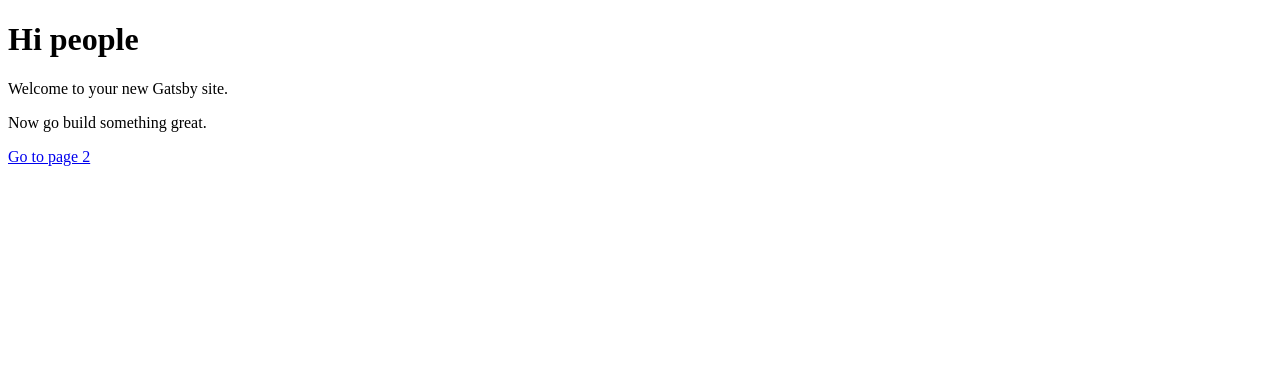
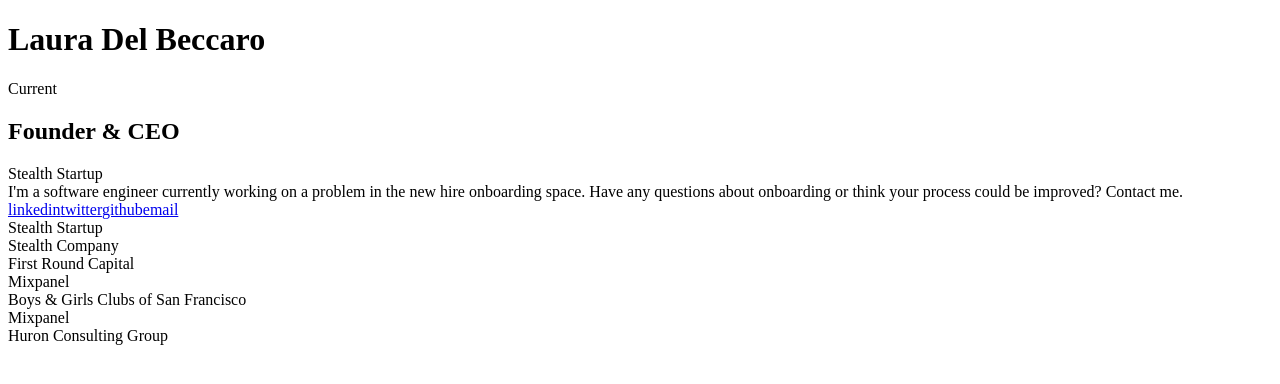
Before and after one commit to ldelbeccaro/ldb, a Gatsby site: page / in a window 1280 px wide. Built offline with nearby package versions, Linux system fonts and the light colour scheme; Gatsby itself is replaced by a stand-in of ours.

Commit message:
add initial site structure

```diff
--- a/gatsby-config.js
+++ b/gatsby-config.js
@@ -1,6 +1,18 @@
 module.exports = {
   siteMetadata: {
-    title: 'Gatsby Default Starter',
+    title: 'Laura Del Beccaro',
+    description: 'Hi! I\'m a Software Engineer currently working on a problem in the new hire onboarding/HR space. Have any questions about onboarding or think your process could be improved? Contact me.',
   },
-  plugins: ['gatsby-plugin-react-helmet'],
+  plugins: [
+    'gatsby-plugin-react-helmet',
+    'gatsby-transformer-json',
+    'gatsby-plugin-stylus',
+    {
+      resolve: `gatsby-source-filesystem`,
+      options: {
+        name: `data`,
+        path: `${__dirname}/src/data/`,
+      },
+    },
+  ],
 }
--- a/package.json
+++ b/package.json
@@ -7,6 +7,9 @@
     "gatsby": "^1.9.247",
     "gatsby-link": "^1.6.40",
     "gatsby-plugin-react-helmet": "^2.0.10",
+    "gatsby-plugin-stylus": "^1.1.21",
+    "gatsby-source-filesystem": "^1.5.39",
+    "gatsby-transformer-json": "^1.0.20",
     "react-helmet": "^5.2.0"
   },
   "keywords": [
--- a/src/components/header.js
+++ b/src/components/header.js
@@ -1,32 +1,10 @@
 import React from 'react'
 import Link from 'gatsby-link'
 
-const Header = ({ siteTitle }) => (
-  <div
-    style={{
-      background: 'rebeccapurple',
-      marginBottom: '1.45rem',
-    }}
-  >
-    <div
-      style={{
-        margin: '0 auto',
-        maxWidth: 960,
-        padding: '1.45rem 1.0875rem',
-      }}
-    >
-      <h1 style={{ margin: 0 }}>
-        <Link
-          to="/"
-          style={{
-            color: 'white',
-            textDecoration: 'none',
-          }}
-        >
-          {siteTitle}
-        </Link>
-      </h1>
-    </div>
+const Header = () => (
+  <div className='header'>
+    <div className='logo'></div>
+    <h1>Laura Del Beccaro</h1>
   </div>
 )
 
--- /dev/null
+++ b/src/components/info.js
@@ -0,0 +1,17 @@
+import React from 'react'
+import SocialLinks from '../components/social-links'
+
+const Info = ({item, social}) => (
+  <div className='info'>
+    <div className='type'>{item.type}</div>
+    <h2>{item.header}</h2>
+    <div className='subheader'>{item.subheader}</div>
+    <div className='divider'></div>
+    {item.content}
+    {social &&
+      <SocialLinks />
+    }
+  </div>
+)
+
+export default Info
--- /dev/null
+++ b/src/components/items.js
@@ -0,0 +1,26 @@
+import React from 'react'
+
+const Items = ({items, item, onClickItem, onClickClose}) => (
+  <div className='items'>
+    {item.id !== 'default' &&
+      <div className='selected-item'>
+        {item.subheader}
+        {item.logo}
+        <div className='close' onClick={onClickClose}></div>
+      </div>
+    }
+    {item.id === 'default' &&
+      items.map(item => (
+        <div
+          key={item.id}
+          className='item'
+          onClick={() => onClickItem(item.idx)}
+        >
+          {item.subheader}
+        </div>
+      ))
+    }
+  </div>
+)
+
+export default Items
--- /dev/null
+++ b/src/components/social-links.js
@@ -0,0 +1,12 @@
+import React from 'react'
+
+const SocialLinks = () => (
+  <div className='social-links'>
+    <a href="http://linkedin.com/in/lauradelbeccaro">linkedin</a>
+    <a href="http://twitter.com/ldelbeccaro">twitter</a>
+    <a href="http://github.com/ldelbeccaro">github</a>
+    <a href="mailto:laura@lauradelbeccaro.com">email</a>
+  </div>
+)
+
+export default SocialLinks
--- /dev/null
+++ b/src/data/experience.json
@@ -0,0 +1,51 @@
+[
+  {
+    "id": "default",
+    "type": "Current",
+    "header": "Founder & CEO",
+    "subheader": "Stealth Startup",
+    "content": "I'm a software engineer currently working on a problem in the new hire onboarding space. Have any questions about onboarding or think your process could be improved? Contact me."
+  },
+  {
+    "id": "default",
+    "type": "Current",
+    "header": "Founder & CEO",
+    "subheader": "Stealth Company",
+    "content": "I'm a software engineer currently working on a problem in the new hire onboarding space. Have any questions about onboarding or think your process could be improved? Contact me."
+  },
+  {
+    "id": "frcswe",
+    "type": "Past Experience",
+    "header": "Software Engineer",
+    "subheader": "First Round Capital",
+    "content": "I'm a software engineer currently working on a problem in the new hire onboarding space. Have any questions about onboarding or think your process could be improved? Contact me."
+  },
+  {
+    "id": "mpswe",
+    "type": "Past Experience",
+    "header": "Software Engineer",
+    "subheader": "Mixpanel",
+    "content": "I'm a software engineer currently working on a problem in the new hire onboarding space. Have any questions about onboarding or think your process could be improved? Contact me."
+  },
+  {
+    "id": "bgc",
+    "type": "Volunteering",
+    "header": "Website Developer & Project Manager",
+    "subheader": "Boys & Girls Clubs of San Francisco",
+    "content": "I'm a software engineer currently working on a problem in the new hire onboarding space. Have any questions about onboarding or think your process could be improved? Contact me."
+  },
+  {
+    "id": "mpse",
+    "type": "Past Experience",
+    "header": "Sales Engineer",
+    "subheader": "Mixpanel",
+    "content": "I'm a software engineer currently working on a problem in the new hire onboarding space. Have any questions about onboarding or think your process could be improved? Contact me."
+  },
+  {
+    "id": "hcg",
+    "type": "Past Experience",
+    "header": "Analyst",
+    "subheader": "Huron Consulting Group",
+    "content": "I'm a software engineer currently working on a problem in the new hire onboarding space. Have any questions about onboarding or think your process could be improved? Contact me."
+  }
+]
--- a/src/pages/404.js
+++ b/src/pages/404.js
@@ -1,9 +1,10 @@
 import React from 'react'
+import Link from 'gatsby-link'
 
 const NotFoundPage = () => (
   <div>
     <h1>NOT FOUND</h1>
-    <p>You just hit a route that doesn&#39;t exist... the sadness.</p>
+    <Link to="/">Go home</Link>
   </div>
 )
 
--- a/src/pages/index.js
+++ b/src/pages/index.js
@@ -1,13 +1,68 @@
 import React from 'react'
-import Link from 'gatsby-link'
+import Header from '../components/header'
+import Info from '../components/info'
+import Items from '../components/items'
 
-const IndexPage = () => (
-  <div>
-    <h1>Hi people</h1>
-    <p>Welcome to your new Gatsby site.</p>
-    <p>Now go build something great.</p>
-    <Link to="/page-2/">Go to page 2</Link>
-  </div>
-)
+class IndexPage extends React.Component {
+  constructor() {
+    super()
+
+    this.state = {
+      item: 0,
+    }
+
+    this.onClickItem = this.onClickItem.bind(this)
+    this.onClickClose = this.onClickClose.bind(this)
+  }
+
+  onClickItem(itemIdx) {
+    this.setState({item: itemIdx})
+  }
+
+  onClickClose() {
+    // set to default
+    this.setState({item: 0})
+  }
+
+  render() {
+    const items = this.props.data.allExperienceJson.edges.map((item, idx) => {
+      const indexedItem = item.node
+      indexedItem.idx = idx
+      return indexedItem
+    })
+    console.log(items)
+    return (
+      <div>
+        <Header />
+        <Info
+          item={items[this.state.item]}
+          social={this.state.item === 0}
+        />
+        <Items
+          items={items}
+          item={items[this.state.item]}
+          onClickItem={this.onClickItem}
+          onClickClose={this.onClickClose}
+        />
+      </div>
+    )
+  }
+}
 
 export default IndexPage
+
+export const query = graphql`
+  query ItemData {
+    allExperienceJson {
+      edges {
+        node {
+          id
+          type
+          header
+          subheader
+          content
+        }
+      }
+    }
+  }
+`
```
Also changed, not shown: src/components/item.js (added, +7 -0 lines), src/layouts/index.js (+2 -12 lines), src/pages/page-2.js (deleted, +0 -12 lines), 1 other file.
